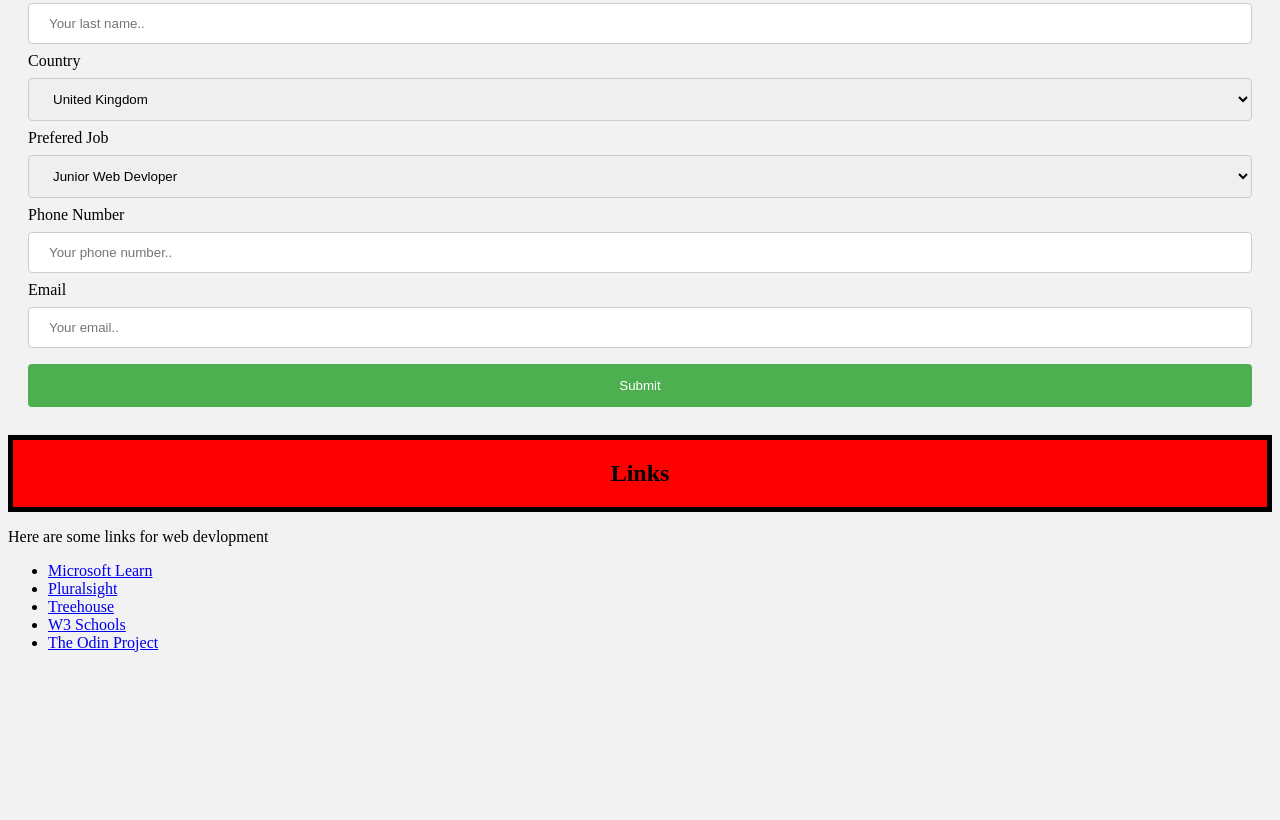
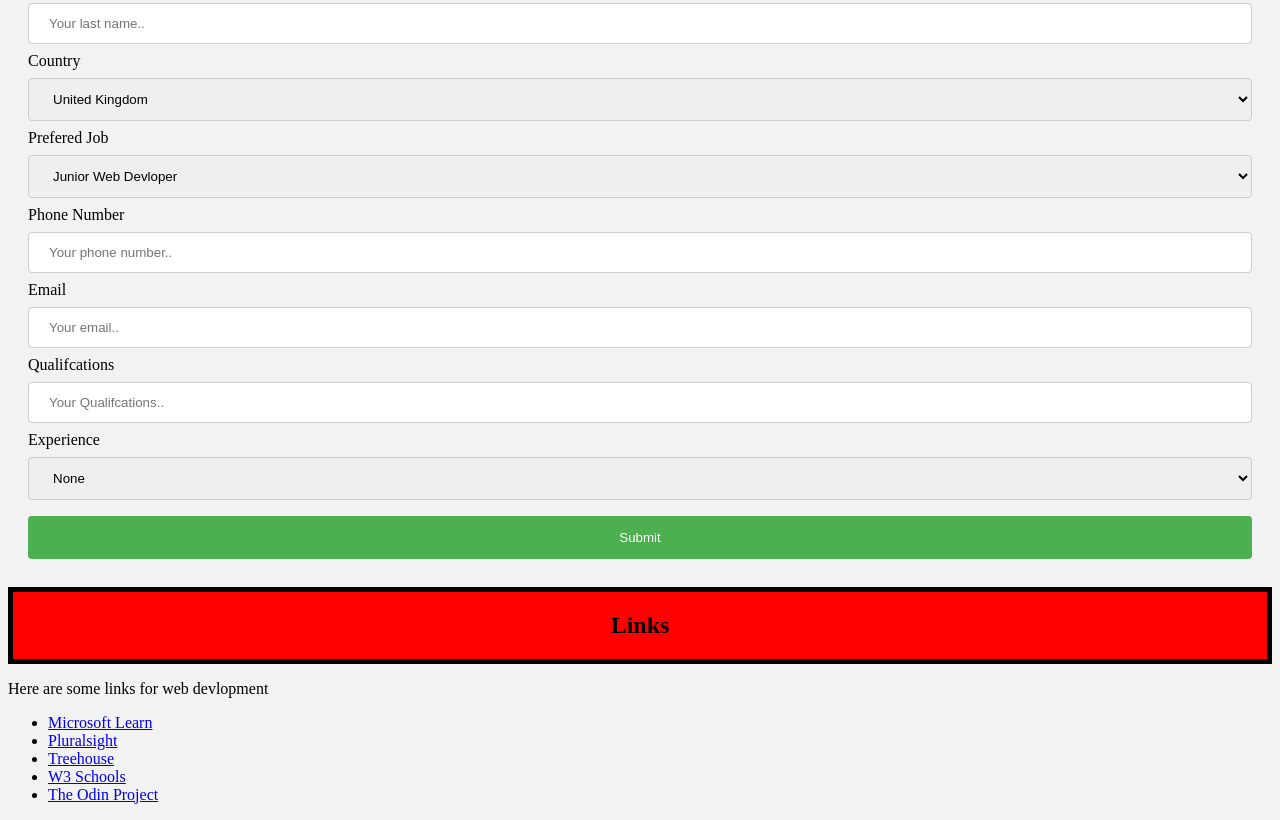
Before and after one commit to CompIsle/Unit-15-Asignment-2, a plain HTML site: page Website/AvailableJobs.html in a window 1280 px wide. Shown: the part 747-1567 px from the top of the page. Before the commit the page ends 1415 px from the top, so only its background shows below. Drawn offline with Linux system fonts and the light colour scheme.

Commit message:
Added additonal items to application form

```diff
--- a/Website/AvailableJobs.html
+++ b/Website/AvailableJobs.html
@@ -58,7 +58,7 @@
                     <option value="usa">USA</option>
                 </select>
 
-                <label for="Jon">Prefered Job</label>
+                <label for="Job">Prefered Job</label>
                 <select id="Job" name="country">
                     <option value="junior web devloper">Junior Web Devloper</option>
                 </select>
@@ -68,6 +68,20 @@
 
                 <label for="Email">Email</label>
                 <input type="text" id="Email" name="EMAIL" placeholder="Your email..">
+
+                <label for="qualifcations">Qualifcations</label>
+                <input type="text" id="qualifcations" name="Qualifcations" placeholder="Your Qualifcations..">
+
+                <label for="Exp">Experience</label>
+                <select id="Exp" name="Experience">
+                    <option value="None">None</option>
+                    <option value="1 Year">1 year</option>
+                    <option value="2 Years">2 years</option>
+                    <option value="3 Years">3 years</option>
+                    <option value="4 Years">4 years</option>
+                    <option value="5 Years">5 years</option>
+                    <option value="Over 5 Years">Over 5 years</option>
+                </select>
 
                 <input type="submit" value="Submit">
             </form>
```
Also changed, not shown: 1 other file.
